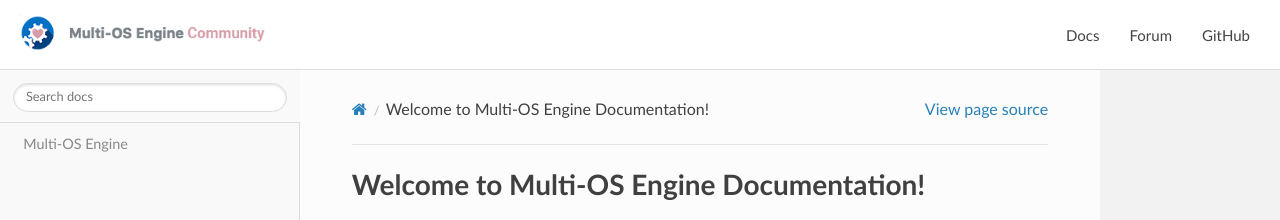
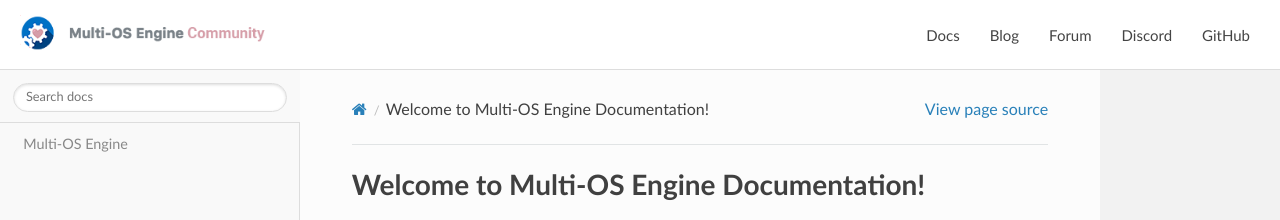
Before and after one commit to multi-os-engine/doc, a Sphinx documentation site: the page built from source/index.rst, in a window 1280 px wide. Shown: the top 220 px of the page. Built offline with Sphinx 7.4.7 and the Read the Docs theme 2.0.0, drawn with Linux system fonts in a browser that asks for light colours.

Commit message:
Add more links

```diff
--- a/source/_templates/navbar.html
+++ b/source/_templates/navbar.html
@@ -9,7 +9,9 @@
     <ul class="header__links">
       {% set navlinks = [
         {'name': "Docs", 'link': ["https://moe.noisyfox.io/doc", True] },
+        {'name': "Blog", 'link': ["https://www.noisyfox.io/moe", True] },
         {'name': "Forum", 'link': ["https://discuss.multi-os-engine.org", True] },
+        {'name': "Discord", 'link': ["https://discord.gg/m5t3qNXTWj", True] },
         {'name': "GitHub", 'link': ["https://github.com/multi-os-engine-community/multi-os-engine", True] },
       ] %}
       {%- for link in navlinks %}
```
